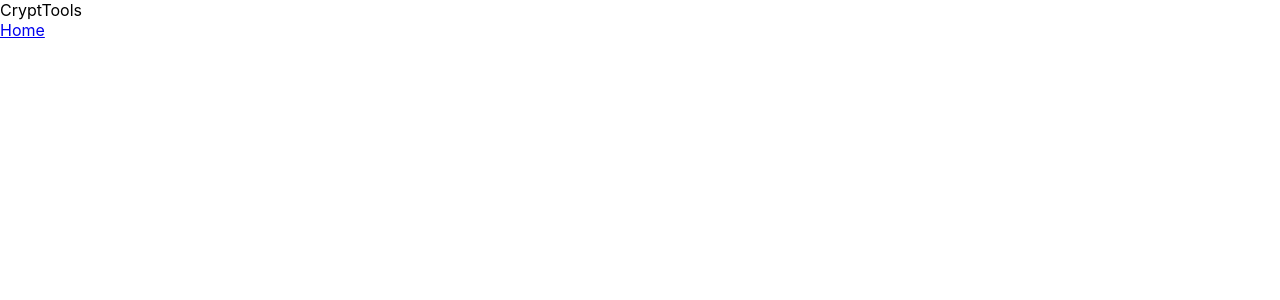
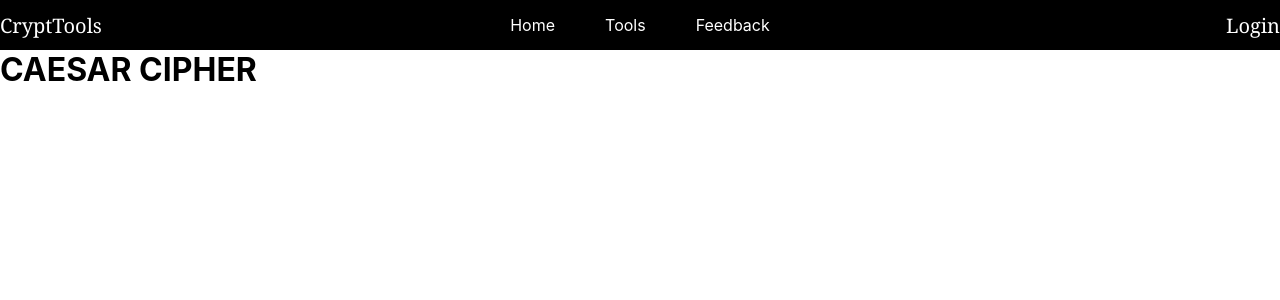
Before and after one commit to GeetaNegi-GN/Cryptography_tools, a React (Create React App) app: page /tools in a window 1280 px wide. Shown: the top 300 px of the page. Built offline with nearby package versions, Linux system fonts and the light colour scheme.

Commit message:
navbar done

```diff
--- a/src/App.css
+++ b/src/App.css
@@ -1,4 +1,72 @@
-* {
+ * {
   margin: 0;
   padding: 0;
+
 }
+/*
+#BFFCF9 for background
+#000000 nav
+ #00C9C8
+ #47817F*/
+
+/* Navbar */
+
+.navBar{
+  display: flex ;
+  width: 100%;
+  height: 50px;
+  align-items: center;
+   justify-content: center;
+  position: sticky;
+  top: 0;
+  z-index: 1;
+  cursor: pointer ;
+background-color: #000000;
+color: white;
+}
+
+.logo{
+  width: 20%;
+    display: flex;
+    justify-content: left;
+
+
+ font-size: 15pt;
+ font-family: Georgia, 'Times New Roman', Times, serif;
+}
+
+.menu{
+  width: 60%;
+  display: flex;
+
+  justify-content: center;
+
+}
+ul{
+  display: inline;
+ justify-content: space-evenly;
+
+}
+li{
+
+  list-style: none;
+  display: inline;
+  padding: 0 25px 0 25px;
+
+
+}
+
+a{
+  color: white;
+  text-decoration: none;
+}
+
+.profile{
+  width: 20%;
+    display: flex;
+    justify-content: right;
+
+
+ font-size: 15pt;
+ font-family: Georgia, 'Times New Roman', Times, serif;
+}
--- a/src/component/Header.js
+++ b/src/component/Header.js
@@ -10,22 +10,17 @@ const Header = () => {
       <div className="menu">
         <ul className="menu-btn">
           <li>
-            <a href="/">
-              <Home />
-            </a>
+            <a href="/">Home</a>
           </li>
           <li>
-            <a href="/tools">
-              <Tools />
-            </a>
+            <a href="/tools">Tools</a>
           </li>
           <li>
-            <a href="/feedback">
-              <Feedback />
-            </a>
+            <a href="/feedback">Feedback</a>
           </li>
         </ul>
       </div>
+      <div className="profile">Login</div>
     </div>
   );
 };
--- a/src/component/Tools.js
+++ b/src/component/Tools.js
@@ -1,7 +1,11 @@
 import React from "react";
 
 const Tools = () => {
-  return <div></div>;
+  return (
+    <div className="container">
+      <h1>CAESAR CIPHER</h1>
+    </div>
+  );
 };
 
 export default Tools;
--- /dev/null
+++ b/src/pages/Style.css
@@ -0,0 +1,36 @@
+
+.container {
+    width: 100vw;
+    height: 100vh;
+    display: flex;
+    align-items: center;
+    flex-direction: column;
+}
+.container h1 {
+    text-align: center;
+}
+
+#app-container {
+    display: flex;
+    flex-direction: column;
+    width: 50%;
+    align-items: center;
+}
+
+#app-container textarea{
+    height: 200px;
+    width: 500px;
+    font-size: 18px;
+}
+
+#buttons-container {
+    margin-top : 30px;
+    display: flex;
+    width: 100%;
+    justify-content: center;
+}
+
+#buttons-container input{
+    width: 30px;
+    margin: 0 15px 0 15px;
+}
```
Also changed, not shown: src/pages/Caesar.js (added, +18 -0 lines).
